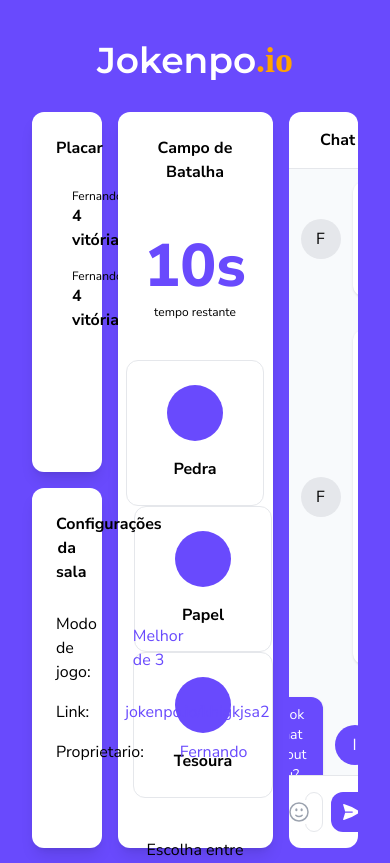
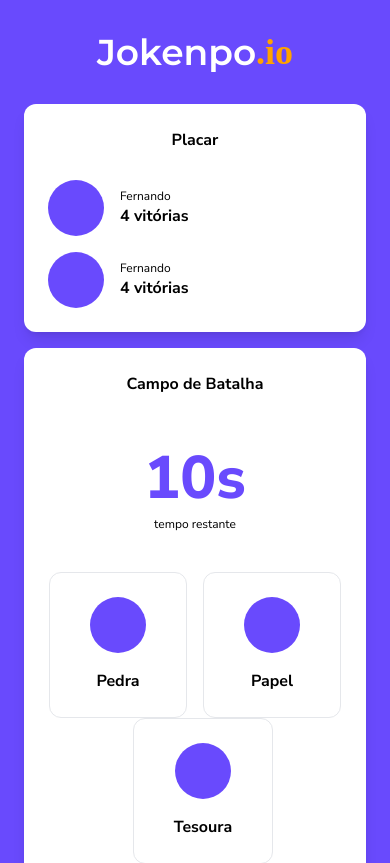
Before and after one commit to ismaeElias/Jokenpo, a React (Vite) app: page /home in a window 390 px wide. Shown: the top 863 px of the page. Built offline with nearby package versions, Linux system fonts and the light colour scheme; a web font is replaced by a local one.

Commit message:
improve desktop layout and mobile layout

```diff
--- a/src/App.jsx
+++ b/src/App.jsx
@@ -16,8 +16,15 @@
           <Route path="login" element={<LoginPage />} />
           <Route path="erro" element={<a>Erro Page</a>} />
 
+          {/*
+
+          /ROOM/:ID
+
+          */}
+
           <Route element={<PrivateRoutes />}>
             <Route path="home" element={<HomePage />} />
+            <Route path="room/:id" element={<HomePage />} />
           </Route>
 
           <Route path="*" element={<Navigate to="/erro" replace />} />
--- a/src/components/battlefield/index.jsx
+++ b/src/components/battlefield/index.jsx
@@ -2,7 +2,7 @@
 
 export default function Battlefield() {
   return (
-    <div className="items-center p-6 bg-white rounded-xl shadow-lg space-y-10 col-span-2 row-span-2">
+    <div className="items-center p-6 bg-white rounded-xl shadow-lg space-y-10 lg:col-span-2 lg:row-span-2">
       <h3 className="text-center font-bold pb-3">Campo de Batalha</h3>
       <div className=" items-center space-y-2">
         <p className="text-center font-extrabold text-6xl text-primary">10s</p>
--- a/src/components/chat/index.jsx
+++ b/src/components/chat/index.jsx
@@ -5,7 +5,7 @@
 
 export default function Chat() {
   return (
-    <div className="bg-white rounded-xl row-span-2 ">
+    <div className="bg-white rounded-xl max-h-[35rem] lg:max-h-full lg:row-span-2 ">
       <div className="flex flex-row h-full w-full overflow-x-hidden ">
         <div className="flex flex-col flex-auto h-full ">
           <div className="flex flex-col flex-auto flex-shrink-0 rounded-2xl h-full">
--- a/src/pages/home/index.jsx
+++ b/src/pages/home/index.jsx
@@ -7,12 +7,12 @@
 
 function HomePage() {
   return (
-    <div className="px-8 xl:px-10 2xl:container mx-auto">
-      <div className="flex items-center justify-center mt-10">
+    <div className="px-6 md:px-8 xl:px-10 2xl:container mx-auto lg:h-screen">
+      <div className="h-[10%] pt-8 flex items-center justify-center">
         <h1 className="text-white text-4xl font-bold font-mont">Jokenpo</h1>
         <p className="text-[#FFA200] font-semibold  text-4xl font-baby">.io</p>
       </div>
-      <section className="grid grid-cols-4 grid-rows-2 gap-4 py-8 max-h-[50rem]">
+      <section className="h-[80%]  grid grid-cols-1 lg:grid-cols-4 lg:grid-rows-2 gap-4 py-8">
         <Scoreboard />
         <Battlefield />
         <Chat />
```
